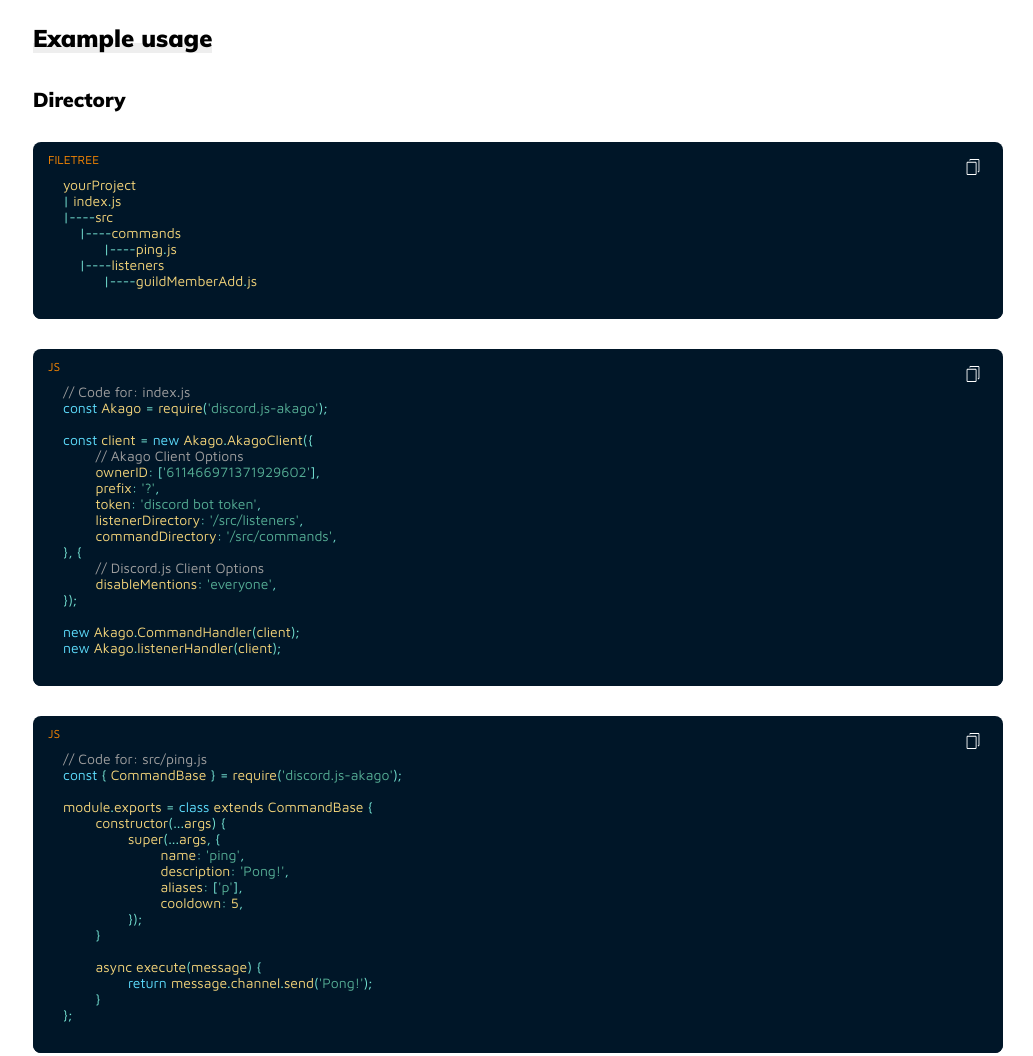
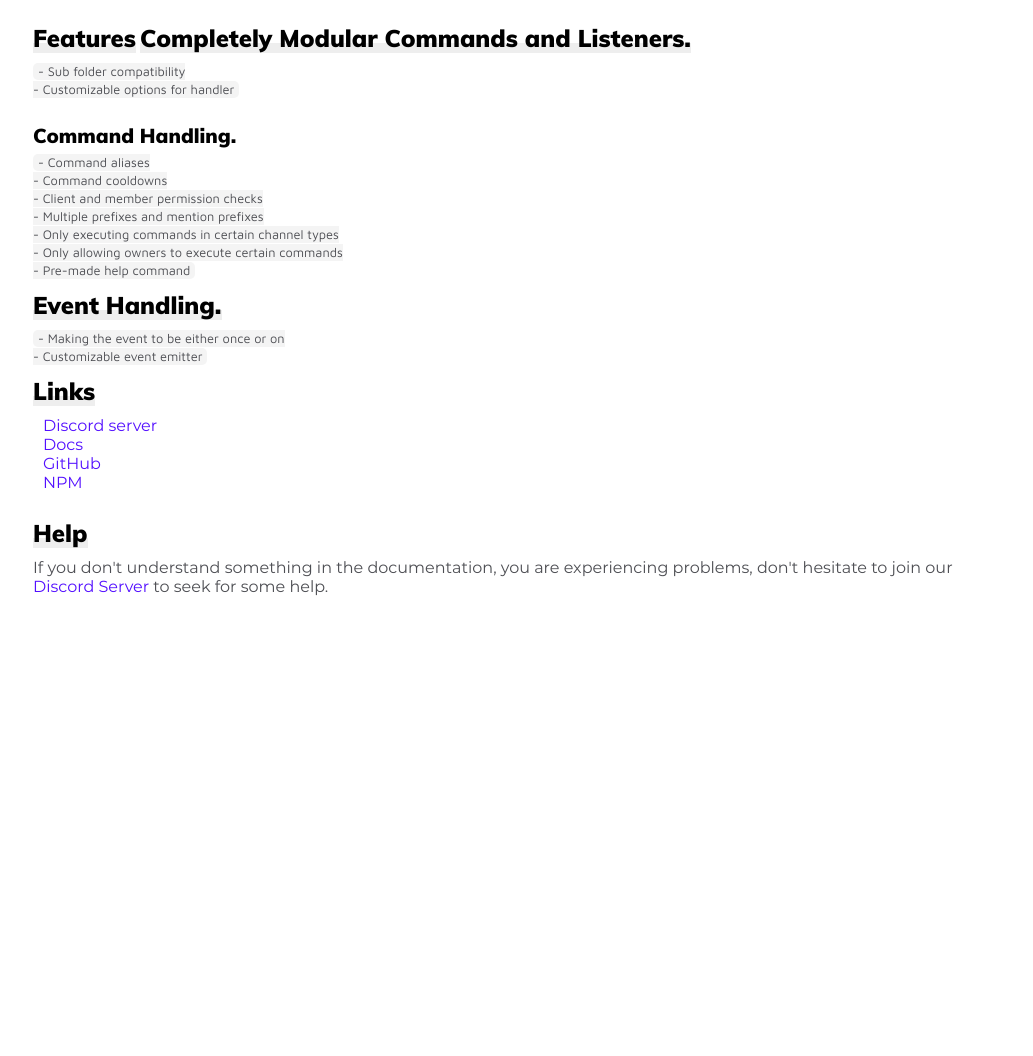
Before and after one commit to alebot-dev/discord.js-akago, a website: page docs/index.html in a window 1280 px wide. Shown: the part 1484-2540 px from the top of the page, without its empty margins (247-1280 px from the left). After the commit the page ends 2175 px from the top, so only its background shows below. Drawn offline with Linux system fonts and the light colour scheme.

Commit message:
docs: new README to docs

```diff
--- a/docs/index.html
+++ b/docs/index.html
@@ -65,7 +65,7 @@
         <article><div align="center">
   <br />
   <p>
-    <a href="https://discord.js.org"><img src="https://i.imgur.com/tt64LX5.png" width="546" alt="discord.js-akago" /></a>
+    <a href="https://3vccsdszsdbgafmasps2kw-on.drv.tw/www.discord-akago.com/"><img src="https://i.imgur.com/tt64LX5.png" width="546" alt="discord.js-akago" /></a>
   </p>
   <p>
     <a href="https://discord.gg/bRCvFy9"><img src="https://img.shields.io/discord/717861844127055873?color=7289da&logo=discord&logoColor=white" alt="Discord server" /></a>
@@ -79,71 +79,28 @@
 </div>
 <h2>About</h2>
 <p>discord.js-akago is a flexible, easy to use framework for discord.js that allows you to make command handlers, event handlers completely customizable with many features such as: cooldowns, aliases and much much more!</p>
-<h2>Example usage</h2>
-<h3>Directory</h3>
-<pre class="prettyprint source lang-FILETREE"><code>yourProject
-| index.js
-|----src
-    |----commands
-	  |----ping.js
-    |----listeners
-	  |----guildMemberAdd.js
+<h2>Features</h2>
+<h2>Completely Modular Commands and Listeners.</h2>
+<pre><code>- Sub folder compatibility
+- Customizable options for handler
 </code></pre>
-<pre class="prettyprint source lang-js"><code>// Code for: index.js
-const Akago = require('discord.js-akago');
-
-const client = new Akago.AkagoClient({
-	// Akago Client Options
-	ownerID: ['611466971371929602'],
-	prefix: '?',
-	token: 'discord bot token',
-	listenerDirectory: '/src/listeners',
-	commandDirectory: '/src/commands',
-}, {
-	// Discord.js Client Options
-	disableMentions: 'everyone',
-});
-
-new Akago.CommandHandler(client);
-new Akago.listenerHandler(client);
+<h3>Command Handling.</h3>
+<pre><code>- Command aliases
+- Command cooldowns
+- Client and member permission checks
+- Multiple prefixes and mention prefixes
+- Only executing commands in certain channel types
+- Only allowing owners to execute certain commands
+- Pre-made help command
 </code></pre>
-<pre class="prettyprint source lang-js"><code>// Code for: src/ping.js
-const { CommandBase } = require('discord.js-akago');
-
-module.exports = class extends CommandBase {
-	constructor(...args) {
-		super(...args, {
-			name: 'ping',
-			description: 'Pong!',
-			aliases: ['p'],
-			cooldown: 5,
-		});
-	}
-
-	async execute(message) {
-		return message.channel.send('Pong!');
-	}
-};
-</code></pre>
-<pre class="prettyprint source lang-js"><code>// Code for: src/guildMemberAdd.js
-const { ListenerBase } = require('discord.js-akago');
-
-module.exports = class extends ListenerBase  {
-	constructor(...args) {
-		super(...args, {
-			name: 'guildMemberAdd',
-			once: false,
-		});
-	}
-
-	async execute(member) {
-		console.log(`${member.user.tag} has joined the server!`);
-	}
-};
+<h2>Event Handling.</h2>
+<pre><code>- Making the event to be either once or on
+- Customizable event emitter
 </code></pre>
 <h2>Links</h2>
 <ul>
-<li><a href="https://discord.gg/2jkBmzy">Discord.js Discord server</a></li>
+<li><a href="https://discord.gg/2jkBmzy">Discord server</a></li>
+<li><a href="https://3vccsdszsdbgafmasps2kw-on.drv.tw/www.discord-akago.com/">Docs</a></li>
 <li><a href="https://github.com/discord-js-akago/discord.js-akago">GitHub</a></li>
 <li><a href="https://www.npmjs.com/package/discord.js-akago">NPM</a></li>
 </ul>
```
